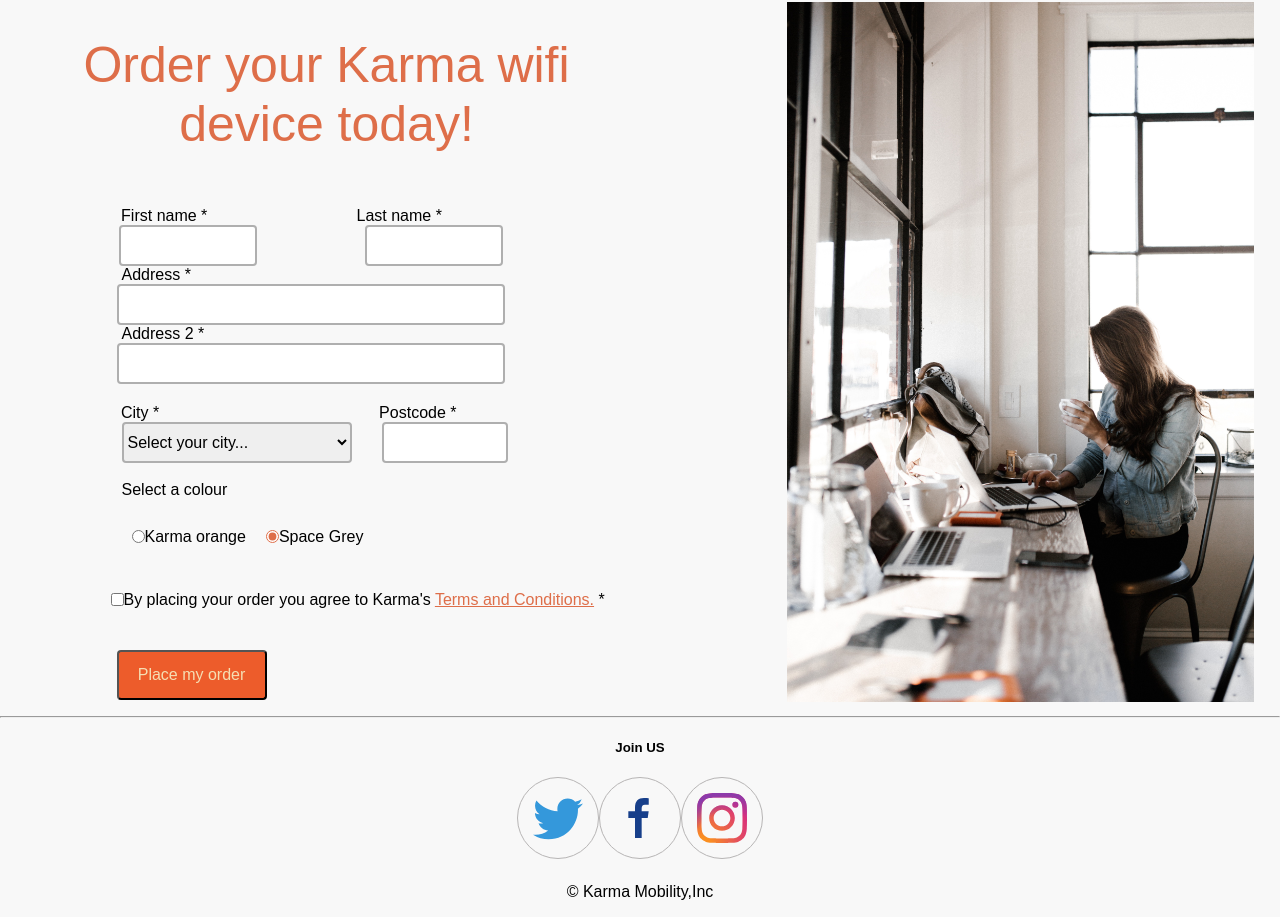
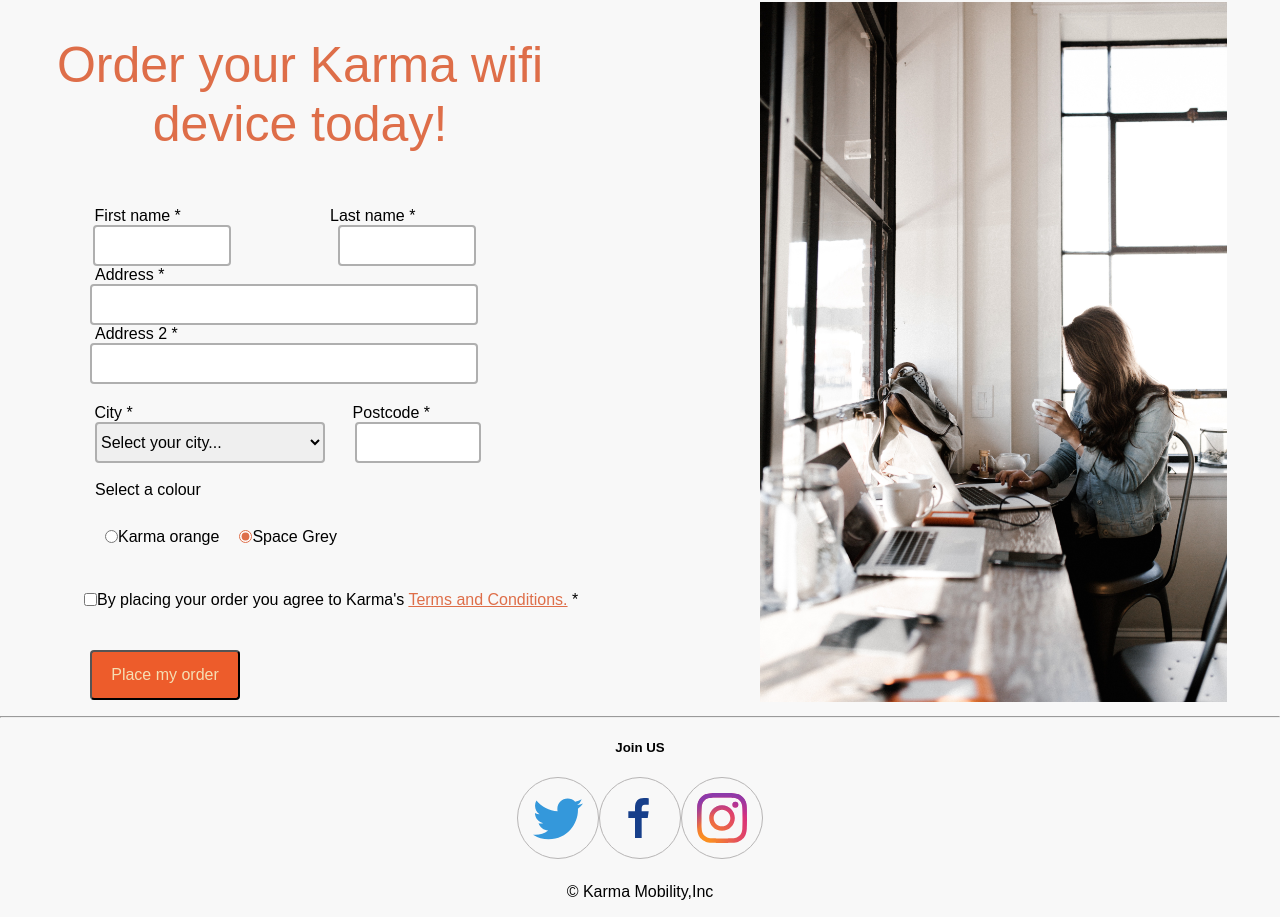
Before and after one commit to CodeYourFuture/HTML-CSS-Module-Project, a PHP site: page /store.html in a window 1280 px wide. Shown: the part 89-1006 px from the top of the page. Run offline with PHP 8.4, Linux system fonts and the light colour scheme.

Commit message:
Update style2.css

```diff
--- a/css/style2.css
+++ b/css/style2.css
@@ -8,7 +8,8 @@ body{
     /* border: 2px solid black; */
     display: grid;
     row-gap: 2px;
-    grid-auto-rows: minmax(auto,auto);
+    grid-template-columns:1fr 1fr 1fr 1fr ;
+    /* grid-auto-rows: minmax(auto,auto); */
     grid-template-areas:
     "nav nav nav nav"
     "form form img img"
```
